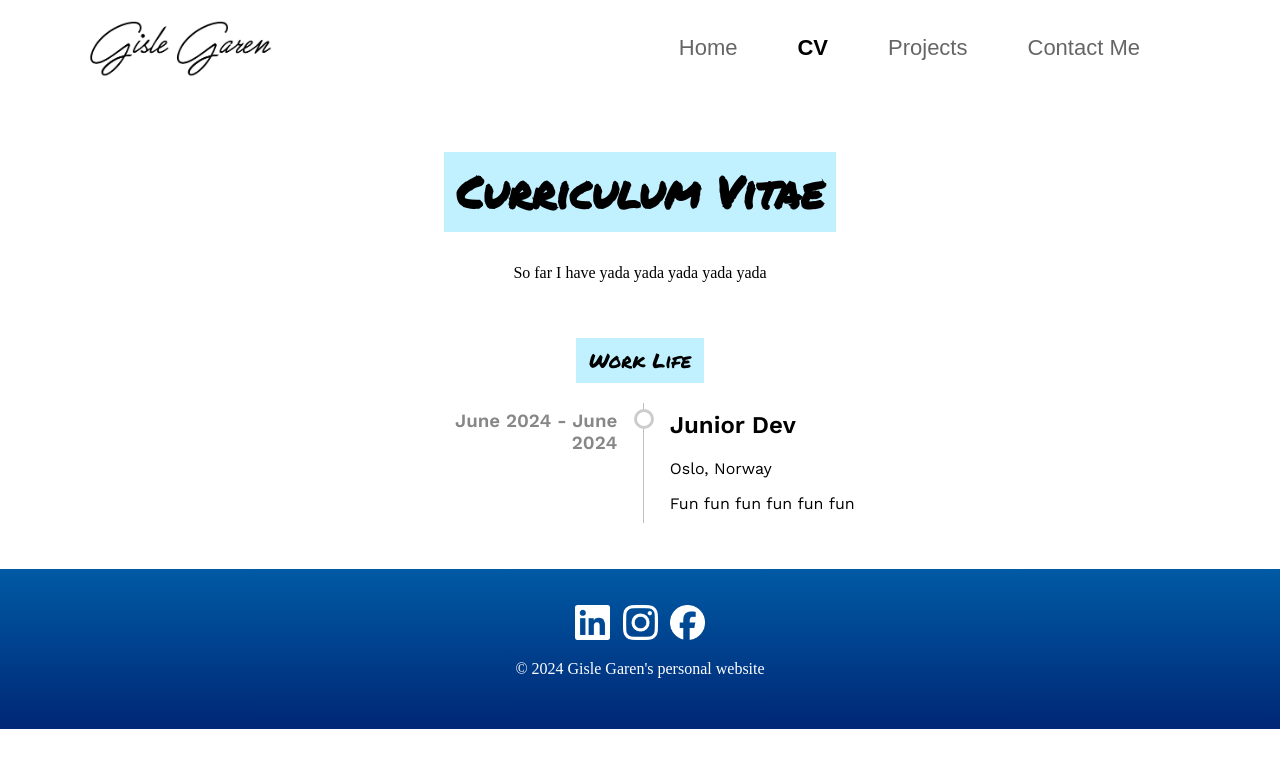
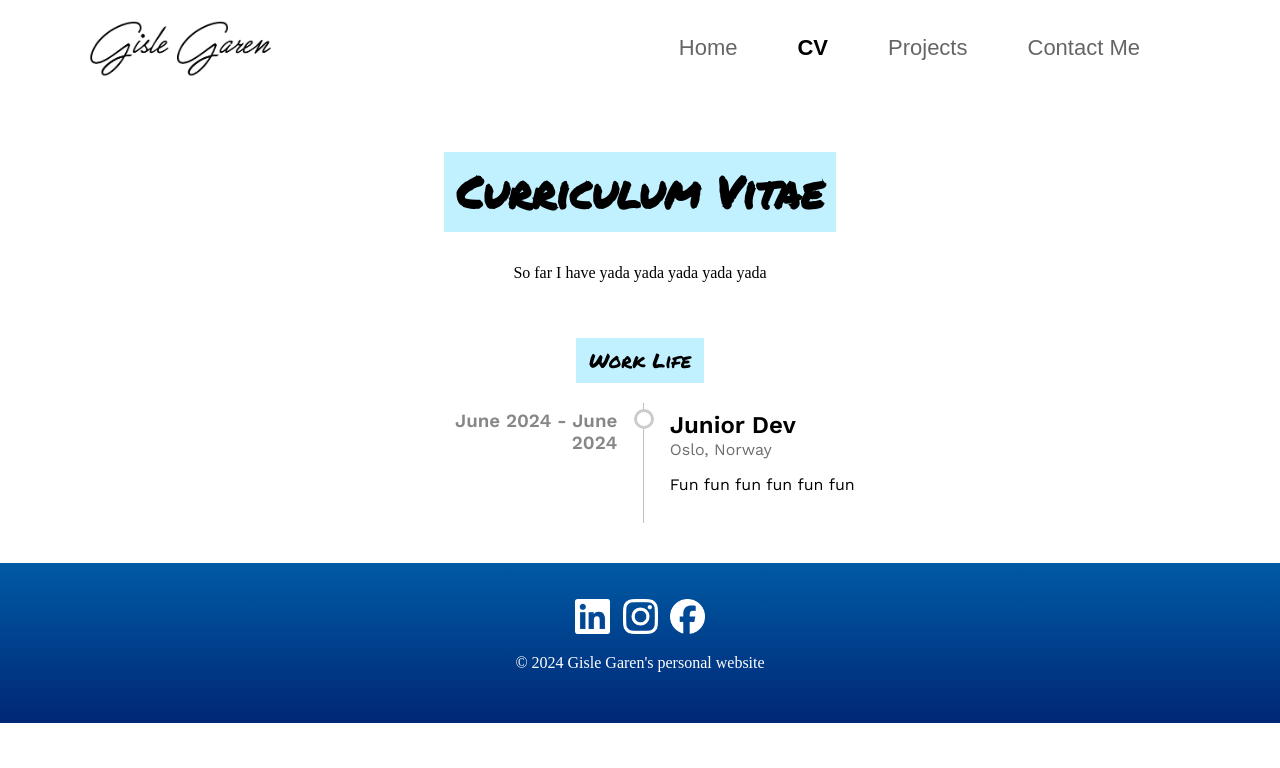
Before and after one commit to GisleGaren/personal-website, a Next.js app in the folder personal-website/: page /cv in a window 1280 px wide. Shown: the top 768 px of the page. Built offline with nearby package versions, Linux system fonts and the light colour scheme.

Commit message:
Alignment issues with content element fixed

```diff
--- a/personal-website/src/pages/cv.css
+++ b/personal-website/src/pages/cv.css
@@ -67,6 +67,20 @@
     padding-top:1vh;
 }
 
+.cv-description h2 {
+    font-size: 1.5rem;
+    font-weight: bold;
+    margin-bottom: 0.1vh;
+}
+
+.cv-description p {
+    margin-top:0.05vh;
+}
+
+.description-location{
+    color: #6e6e6e;
+}
+
 .headline-section{
     display:flex;
     justify-content: center;
--- a/personal-website/src/pages/cv.tsx
+++ b/personal-website/src/pages/cv.tsx
@@ -14,7 +14,7 @@ const CV = () => {
                     </div>
                     <div className="cv-description">
                         <h2>Junior Dev</h2>
-                        <p>Oslo, Norway</p>
+                        <p className="description-location">Oslo, Norway</p>
                         <p>Fun fun fun fun fun fun </p>
                     </div>
                 </div>
```
